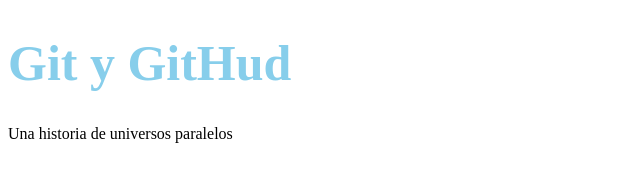
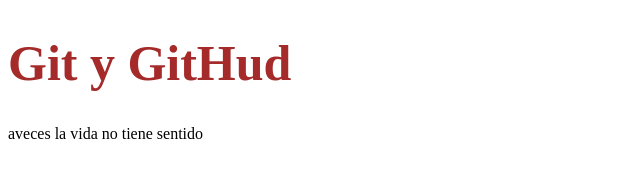
Before and after one commit to Bilgier27/PracticaGit, a plain HTML site: page index.html in a window 1280 px wide. In both pictures the pointer is over the element "Git y GitHud". Shown: the whole page, without its empty margins (0-640 px from the left). Drawn offline with Linux system fonts and the light colour scheme.

```diff
--- a/CSS/Bil.css
+++ b/CSS/Bil.css
@@ -2,6 +2,8 @@ h1{
     color:blue;
     font-size: 50px;
 }
+
 h1:hover{
-    color: skyblue;
+    color: brown;
+
 }
--- a/index.html
+++ b/index.html
@@ -8,6 +8,6 @@
 </head>
 <body>
     <h1> Git y GitHud </h1>
-    <p>Una historia de universos paralelos</p>
+    <p> aveces la vida no tiene sentido </p>
 </body>
 </html>
```
